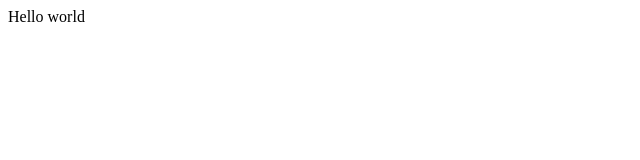
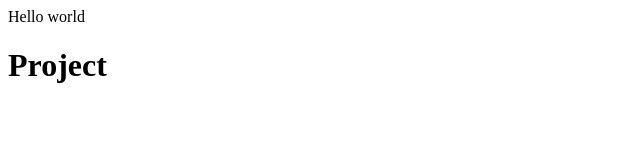
Before and after one commit to CodeCrafter707/My-first-project-on-Github, a plain HTML site: page index.html in a window 1280 px wide. Shown: the whole page, without its empty margins (0-640 px from the left). Drawn offline with Linux system fonts and the light colour scheme.

Commit message:
Edition in Index.Html & README.md file

```diff
--- a/index.html
+++ b/index.html
@@ -1 +1,2 @@
 <p>Hello world </p>
+<h1>Project</h1>
```
Also changed, not shown: 1 other file.
